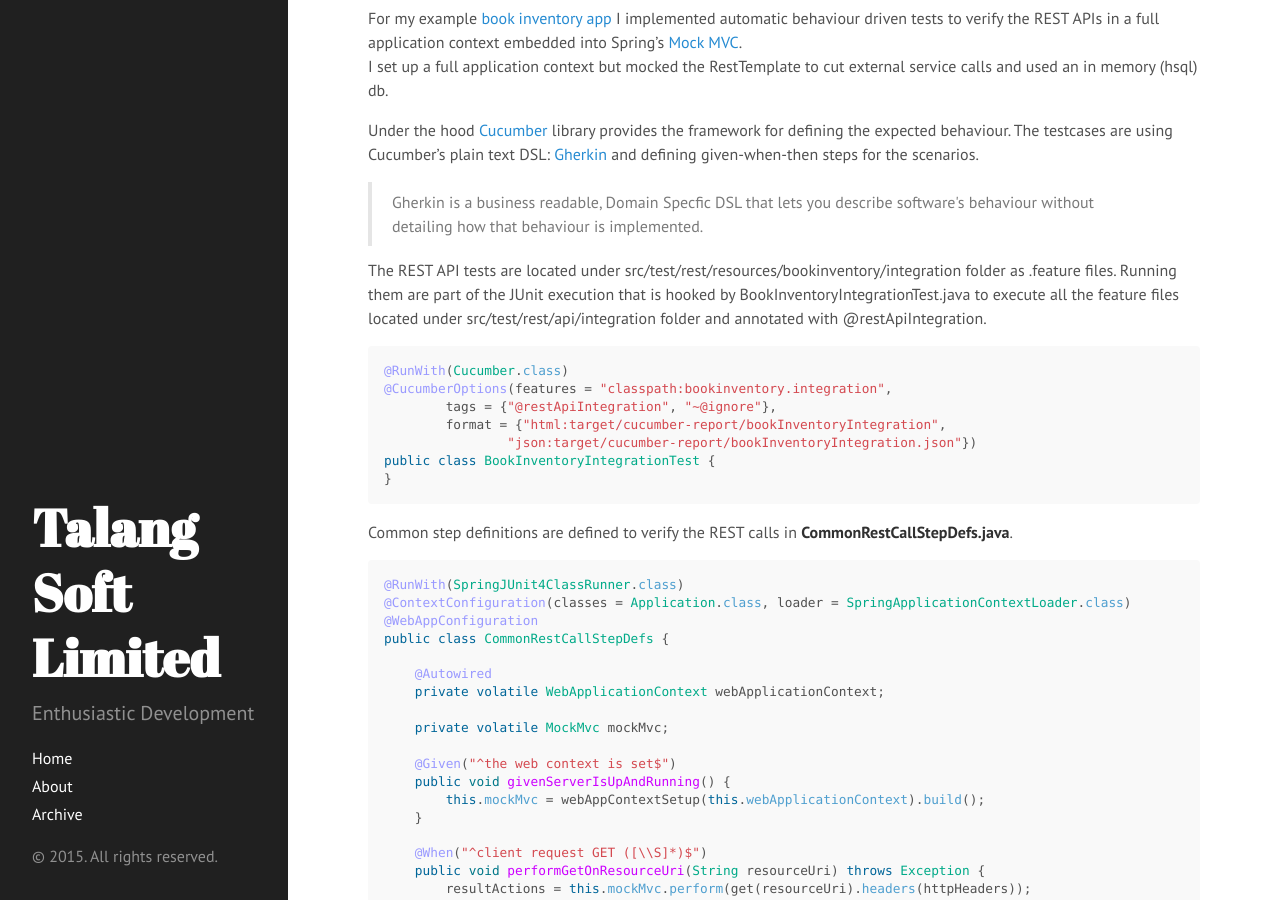
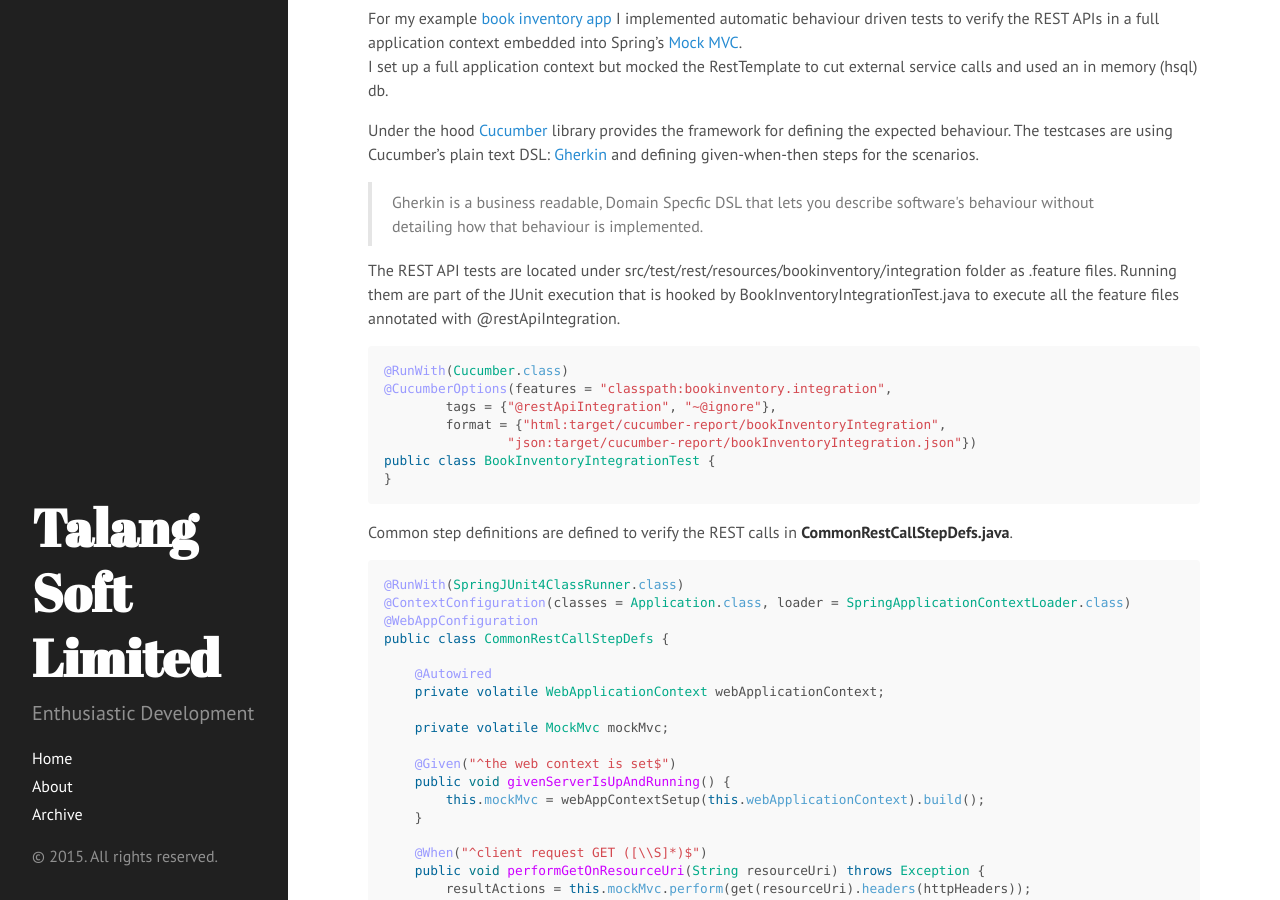
Before and after one commit to timeamolnar/tamaslang.github.io, a Jekyll site: the page built from _posts/2015-03-02-bdd-restapi-development.md, in a window 1280 px wide and 900 px high, scrolled down 2000 px. Built offline with Jekyll 4.4.1, drawn with Linux system fonts in a browser that asks for light colours; Markdown is read by kramdown in place of the engine named in the settings; comment, search, counter and statistics services are not loaded; some of the changed text lies outside the part shown.

````diff
--- a/_posts/2015-03-02-bdd-restapi-development.md
+++ b/_posts/2015-03-02-bdd-restapi-development.md
@@ -81,7 +81,7 @@ Gherkin is a business readable, Domain Specfic DSL that lets you describe softwa
 
 The REST API tests are located under src/test/rest/resources/bookinventory/integration folder as .feature files.
 Running them are part of the JUnit execution that is hooked by BookInventoryIntegrationTest.java
-to execute all the feature files located under src/test/rest/api/integration folder and annotated with @restApiIntegration.
+to execute all the feature files annotated with @restApiIntegration.
 
 ```java
 @RunWith(Cucumber.class)
````
Also changed, not shown: other parts of _posts/2015-03-02-bdd-restapi-development.md (+1 -1 lines).
